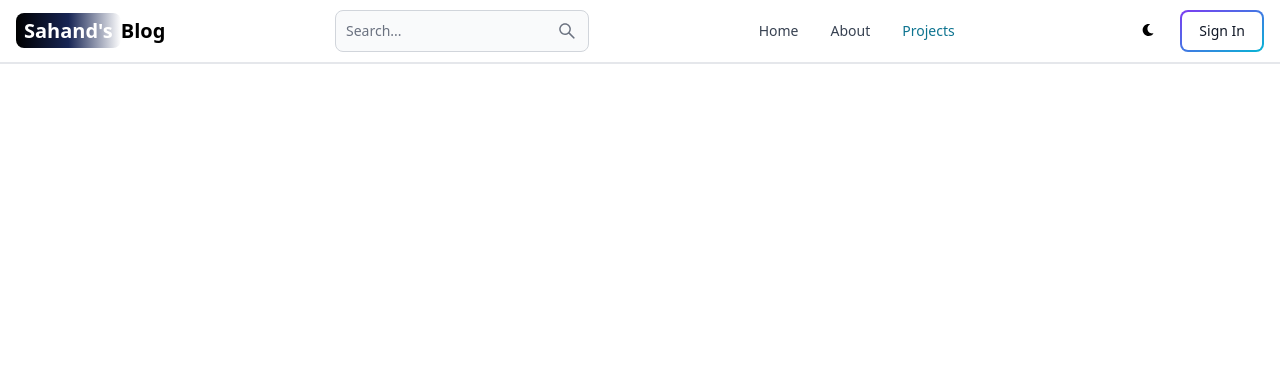
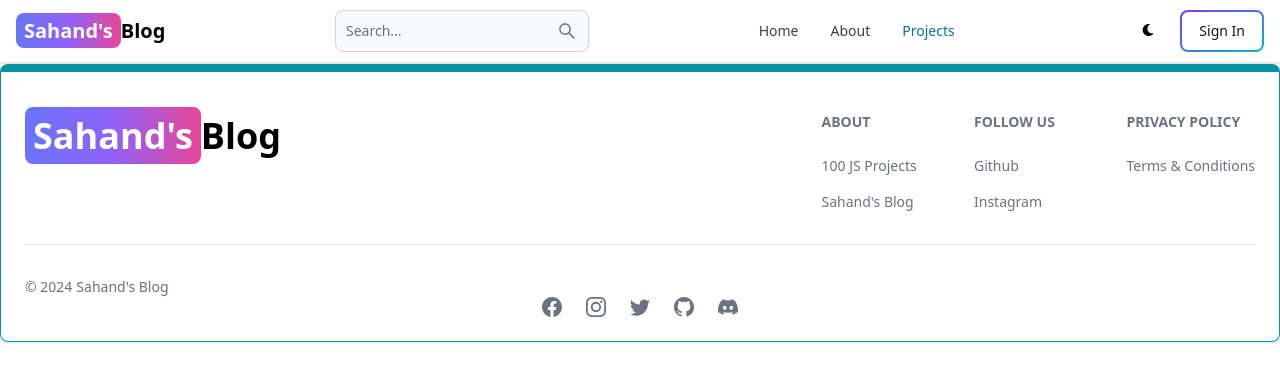
Before and after one commit to chandan1971/BLOG_App, a React (Vite) app in the folder client/: page /projects in a window 1280 px wide. Shown: the top 382 px of the page. Built offline with nearby package versions, Linux system fonts and the light colour scheme.

Commit message:
Footer Added

```diff
--- a/client/src/App.jsx
+++ b/client/src/App.jsx
@@ -6,6 +6,7 @@
 import SignIn from './pages/SignIn'
 import Projects from './pages/Projects'
 import Header from './Components/Header.jsx'
+import FooterCom from './Components/Footer.jsx'
 
 export default function App() {
   return (
@@ -18,6 +19,7 @@
         <Route path='/signIn'element={<SignIn></SignIn>} ></Route>
         <Route path='/projects' elements={<Projects></Projects>}></Route>
       </Routes>
+      <FooterCom></FooterCom>
     </BrowserRouter>
   )
 }
--- /dev/null
+++ b/client/src/Components/Footer.jsx
@@ -0,0 +1,63 @@
+import React from 'react'
+import {Footer} from 'flowbite-react'
+import {BsDiscord, BsFacebook, BsGithub, BsInstagram, BsTwitter} from 'react-icons/bs'
+import {Link} from "react-router-dom"
+
+export default function FooterCom(){
+    return <Footer container className='border border-t-8 border-teal-500'>
+        <div className="w-full max-w-7xl mx-auto">
+            <div className="grid w-full justify-between sm:flex md:grid-cols-1">
+                <div className="mt-5">
+                <Link to="/" className='font-bold dark:text-white text-4xl'>
+                  <span className='px-2 py-1 bg-gradient-to-r from from-indigo-500  via-purple-500 to-pink-500 rounded-lg text-white'>Sahand's</span>
+                  Blog
+                </Link>
+                </div>
+                <div className='grid grid-cols-2 gap-8  mt-4 sm:grid-cols-3 sm:gap-6'>
+                    <div>
+                    <Footer.Title title='About'></Footer.Title>
+                    <Footer.LinkGroup col>
+                        <Footer.Link href='http://www.100jsprojects.com' target='_blank' rel='noopener norefere' >
+                            100 JS Projects
+                        </Footer.Link>
+                        <Footer.Link href='/about' target='_blank' rel='noopener norefere' >
+                            Sahand's Blog
+                        </Footer.Link>
+                    </Footer.LinkGroup>
+                    </div>
+                    <div>
+                    <Footer.Title title='Follow Us'></Footer.Title>
+                    <Footer.LinkGroup col>
+                        <Footer.Link href='http://www.github.com/chandan1971' target='_blank' rel='noopener norefere' >
+                            Github
+                        </Footer.Link>
+                        <Footer.Link href='#' target='_blank' rel='noopener norefere' >
+                            Instagram
+                        </Footer.Link>
+                    </Footer.LinkGroup>
+                    </div>
+                    <div>
+                    <Footer.Title title='Privacy Policy'></Footer.Title>
+                    <Footer.LinkGroup col>
+                        <Footer.Link href='#' target='_blank' rel='noopener norefere' >
+                            Terms & Conditions
+                        </Footer.Link>
+
+                    </Footer.LinkGroup>
+                    </div>
+                </div>
+            </div>
+            <Footer.Divider></Footer.Divider>
+            <div className='w-full sm:flex sm:items-center sm:justify-between'>
+                <Footer.Copyright href='#' by="Sahand's Blog" year={new Date().getFullYear()}></Footer.Copyright>
+            </div>
+            <div className='flex gap-6 sm:mt-0 mt-4 sm:justify-center'>
+                <Footer.Icon href='#' icon={BsFacebook}></Footer.Icon>
+                <Footer.Icon href='#' icon={BsInstagram}></Footer.Icon>
+                <Footer.Icon href='#' icon={BsTwitter}></Footer.Icon>
+                <Footer.Icon href='#' icon={BsGithub}></Footer.Icon>
+                <Footer.Icon href='#' icon={BsDiscord}></Footer.Icon>
+            </div>
+        </div>
+    </Footer>
+}
--- a/client/src/Components/Header.jsx
+++ b/client/src/Components/Header.jsx
@@ -10,7 +10,7 @@
   return (
     <Navbar className='border-b-2'>
         <Link to="/" className='self-center whitespace-nowrap text-sm sm:text-xl font-semibold dark:text-white'>
-            <span className='px-2 py-1 bg-gradient-to-r from from-black via-blue-950 to-white rounded-lg text-white'>Sahand's</span>
+            <span className='px-2 py-1 bg-gradient-to-r from from-indigo-500  via-purple-500 to-pink-500 rounded-lg text-white'>Sahand's</span>
             Blog
         </Link>
         <form >
--- a/client/src/pages/SignUp.jsx
+++ b/client/src/pages/SignUp.jsx
@@ -44,7 +44,7 @@
       <div className='flex p-3 max-w-3xl mx-auto flex-col md:flex-row md:items-center gap-5'>
         <div className='flex-1'>
             <Link to="/" className='font-bold dark:text-white text-4xl'>
-                  <span className='px-2 py-1 bg-gradient-to-r from from-black via-blue-950 to-white rounded-lg text-white'>Sahand's</span>
+                  <span className='px-2 py-1 bg-gradient-to-r from from-indigo-500  via-purple-500 to-pink-500 rounded-lg text-white'>Sahand's</span>
                   Blog
             </Link>
             <p className='text-sm mt-5 '>
```
